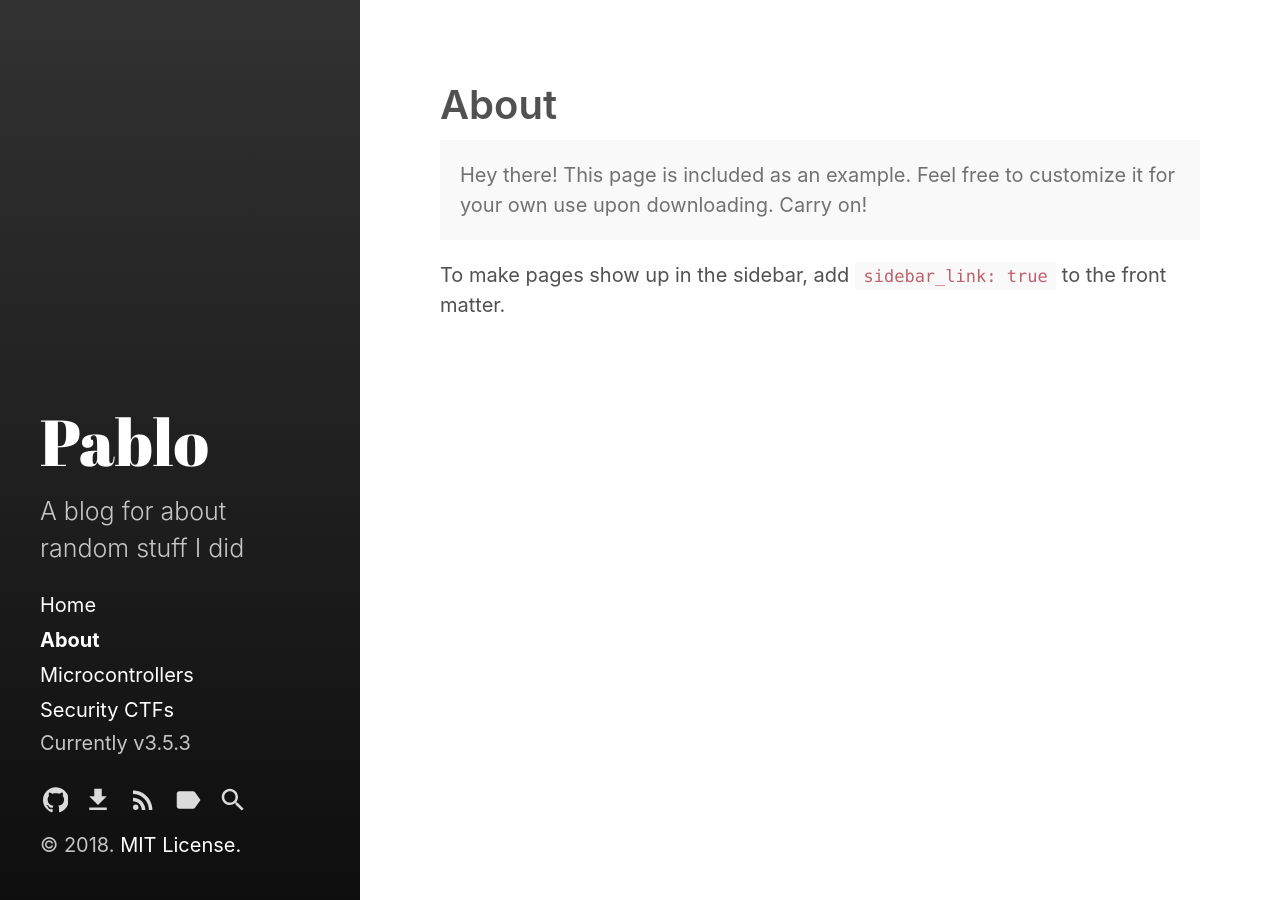
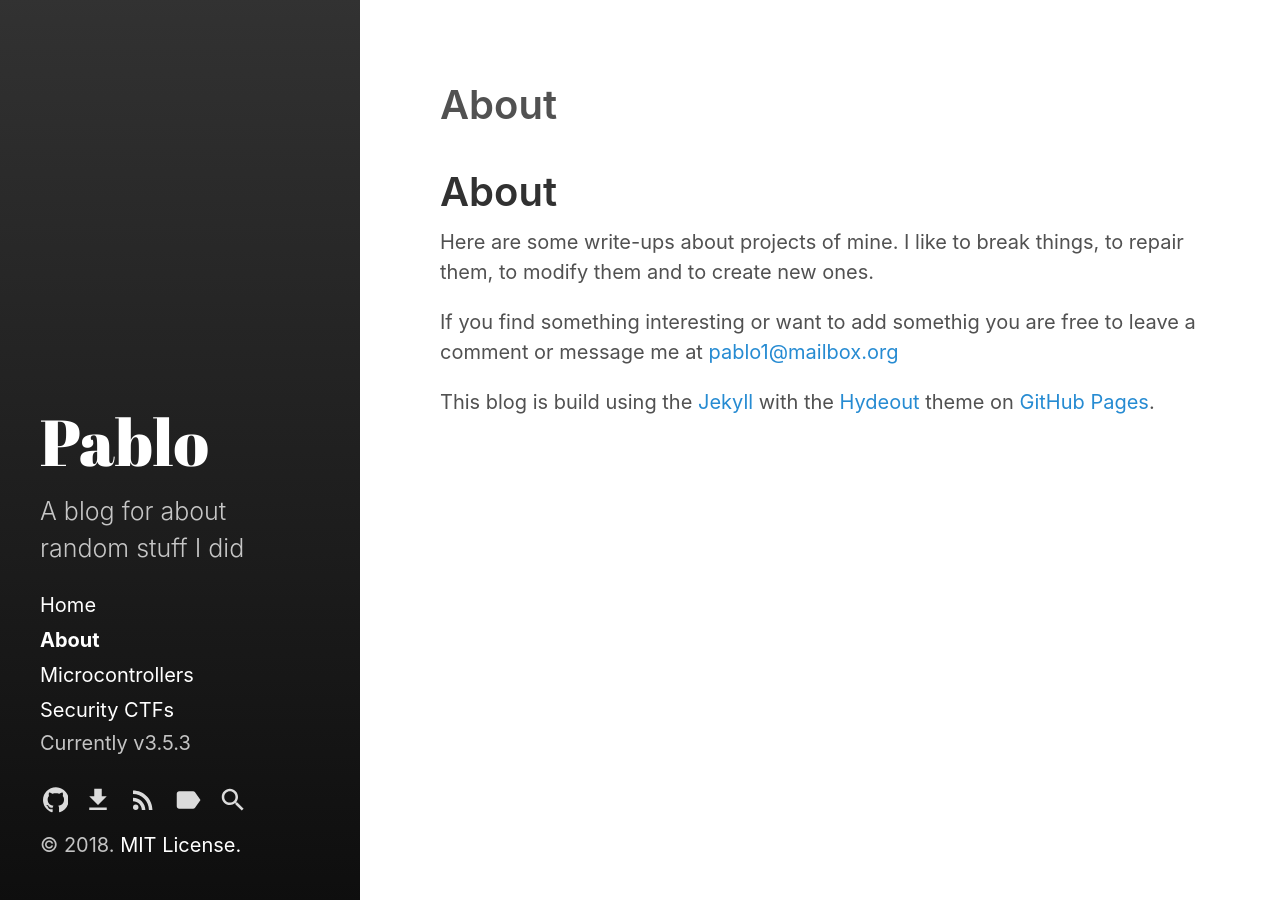
Before and after one commit to binaryplease/binaryplease.github.io, a Jekyll site: the page built from about.md, in a window 1280 px wide. Built offline with Jekyll 4.4.1, drawn with Linux system fonts in a browser that asks for light colours.

Commit message:
about page

```diff
--- a/about.md
+++ b/about.md
@@ -4,10 +4,11 @@ title: About
 sidebar_link: true
 ---
 
-<p class="message">
-  Hey there! This page is included as an example. Feel free to customize it
-  for your own use upon downloading. Carry on!
-</p>
+# About
 
-To make pages show up in the sidebar, add `sidebar_link: true` to the front
-matter.
+Here are some write-ups about projects of mine. I like to break things, to repair them, to modify them and to create new ones.
+
+If you find something interesting or want to add somethig you are free to leave a comment or message me at <a href="mailto:pablo1@mailbox" itemprop="email"> pablo1@mailbox.org </a>
+
+This blog is build using the [Jekyll](http://jekyllrb.com) with the [Hydeout](https://github.com/fongandrew/hydeout)
+theme on [GitHub Pages](https://pages.github.com/).
```
